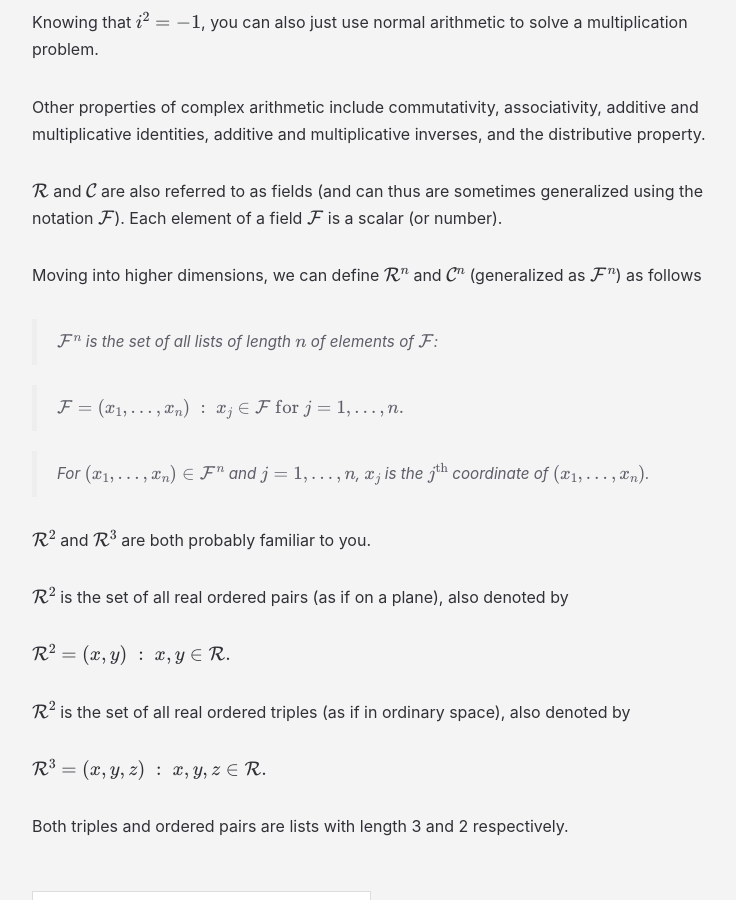
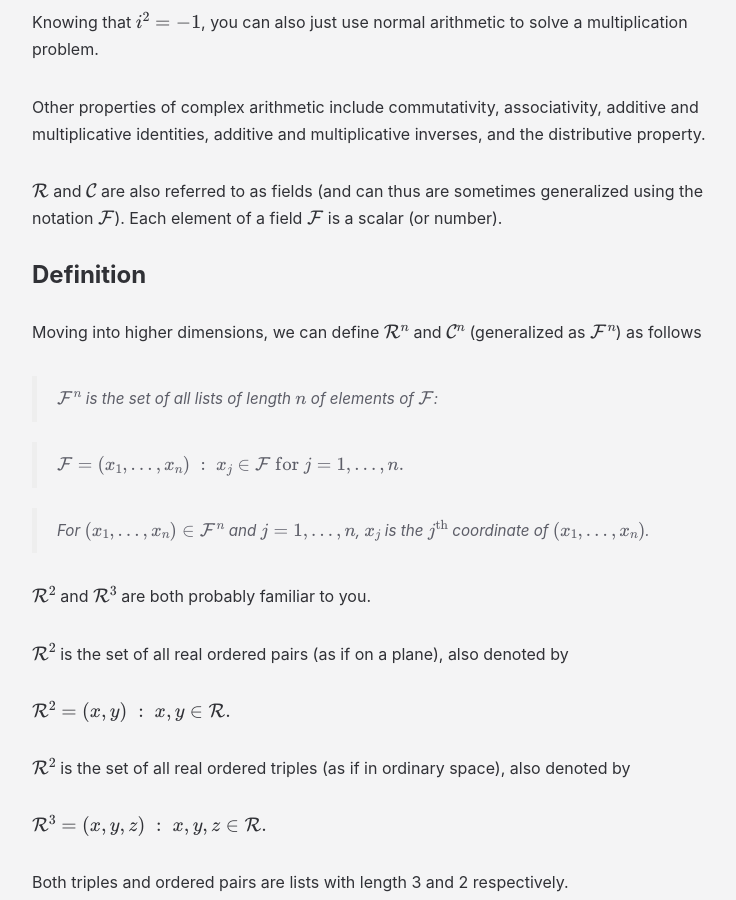
Before and after one commit to kgerot/kgerot.github.io, a Jekyll site: the page built from _posts/2022-01-05-Vector-Spaces-Intro.md, in a window 1280 px wide and 900 px high, scrolled down 1148 px. Shown: the whole window, without its empty margins (233-969 px from the left). Built offline with Jekyll 4.4.1, drawn with Linux system fonts in a browser that asks for light colours; nearby versions of some CDN libraries; formulas are drawn with MathJax 3; comment, search, counter and statistics services are not loaded.

Commit message:
post updates

```diff
--- a/_posts/2022-01-05-Vector-Spaces-Intro.md
+++ b/_posts/2022-01-05-Vector-Spaces-Intro.md
@@ -38,6 +38,8 @@ Other properties of complex arithmetic include commutativity, associativity, add
 
 $$\mathcal{R}$$ and $$\mathcal{C}$$ are also referred to as fields (and can thus are sometimes generalized using the notation $$\mathcal{F}$$). Each element of a field $$\mathcal{F}$$ is a scalar (or number).
 
+### Definition
+
 Moving into higher dimensions, we can define $$\mathcal{R}^n$$ and $$\mathcal{C}^n$$ (generalized as $$\mathcal{F}^n$$) as follows
 
 > $$\mathcal{F}^n$$ is the set of all lists of length $$n$$ of elements of $$\mathcal{F}$$:
```
